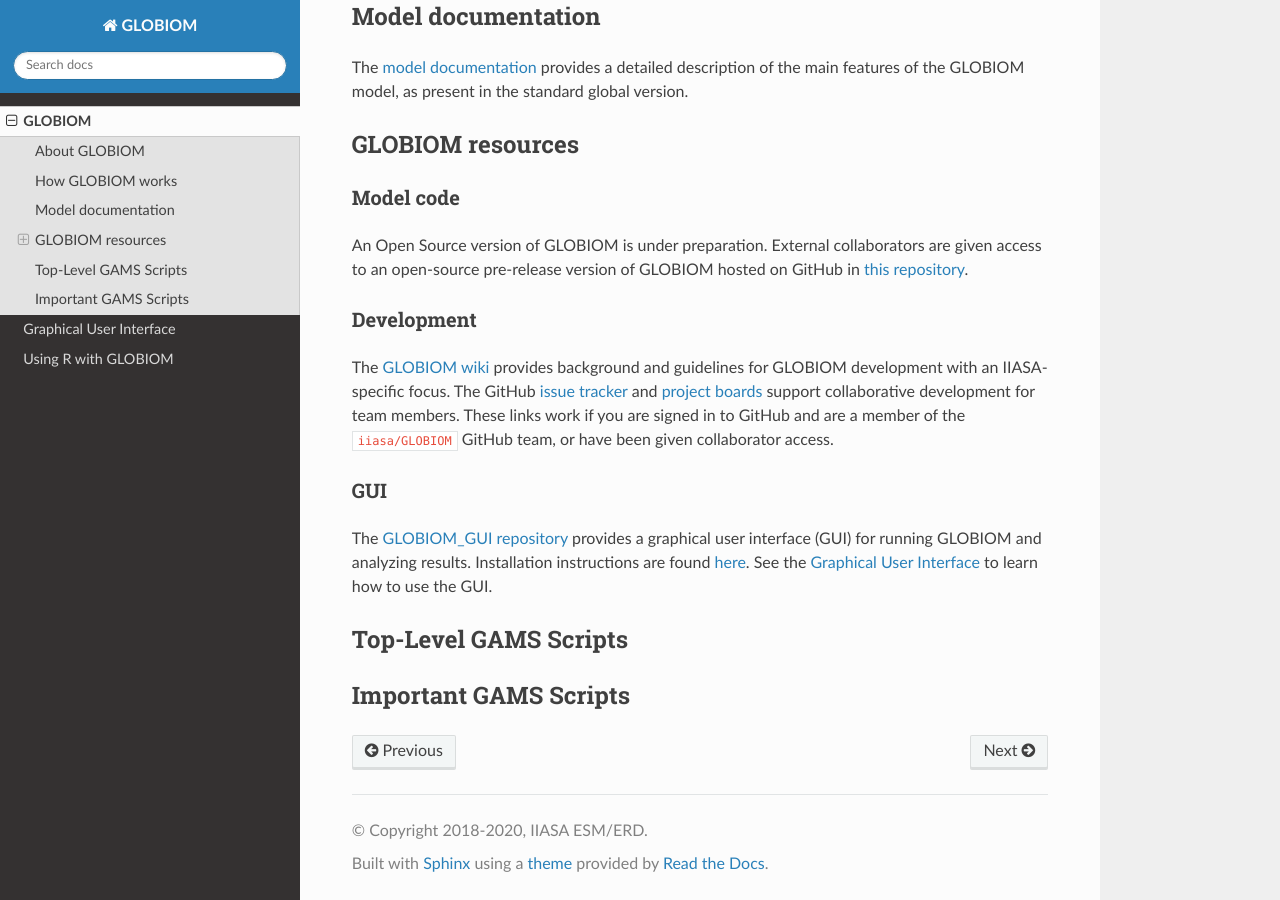
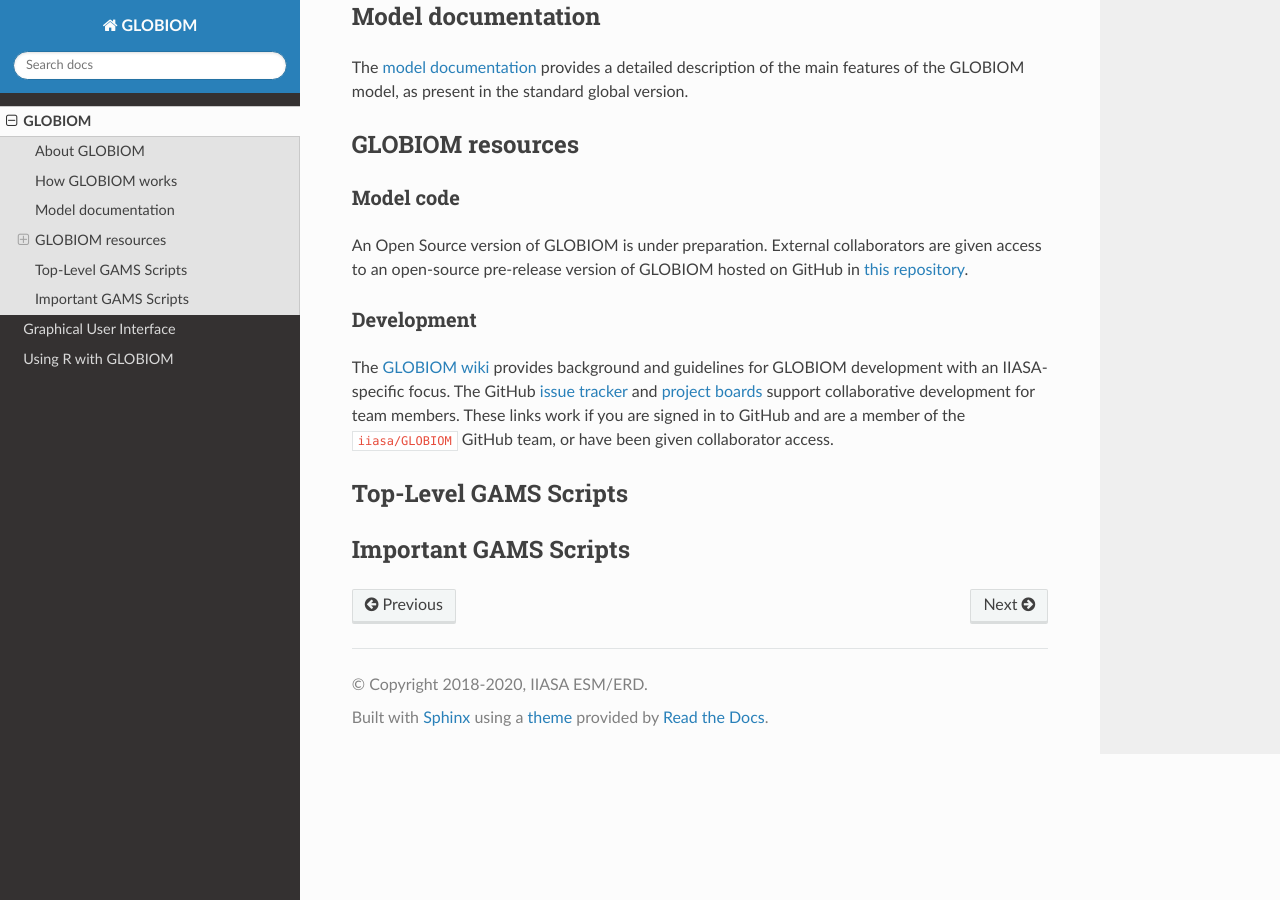
Before and after one commit to iiasa/GLOBIOM_doc, a Sphinx documentation site: the page built from source/index.rst, in a window 1280 px wide and 900 px high, scrolled down 1150 px. Built offline with Sphinx 7.4.7 and the Read the Docs theme 2.0.0, drawn with Linux system fonts in a browser that asks for light colours; pages that are not in the unit, such as notebooks, are missing from menus.

Commit message:
Remove GUI subsection from index page

```diff
--- a/source/index.rst
+++ b/source/index.rst
@@ -70,13 +70,6 @@ for GLOBIOM development with an IIASA-specific focus. The GitHub `issue tracker
 members. These links work if you are signed in to GitHub and are a member of the
 ``iiasa/GLOBIOM`` GitHub team, or have been given collaborator access.
 
-GUI
-^^^
-The `GLOBIOM_GUI repository <https://github.com/iiasa/GLOBIOM_GUI>`_ provides a graphical user
-interface (GUI) for running GLOBIOM and analyzing results. Installation instructions are found
-`here <https://github.com/iiasa/GLOBIOM_GUI/blob/master/README.md>`_.
-See the :doc:`GUI` to learn how to use the GUI.
-
 Top-Level GAMS Scripts
 ----------------------
 
```
